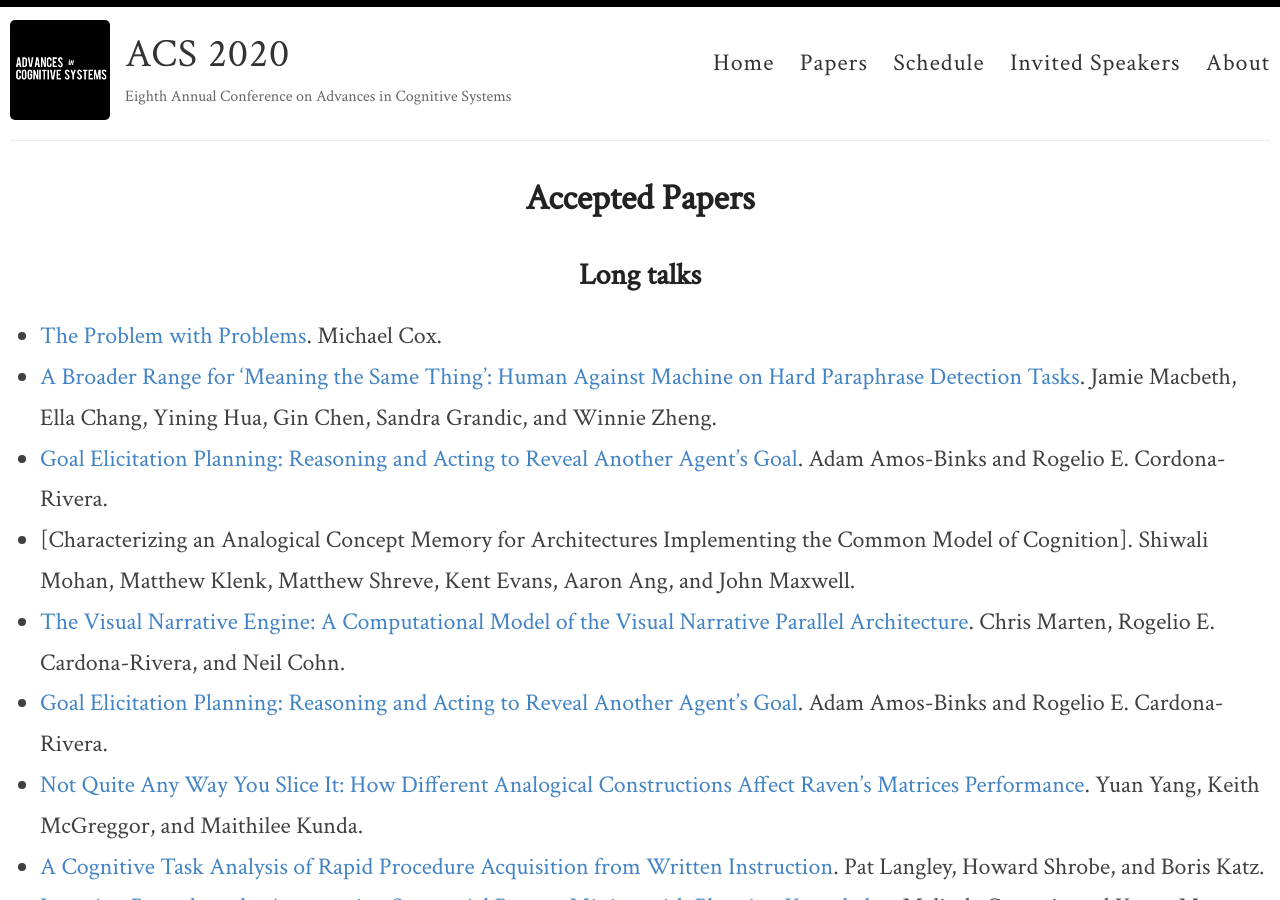
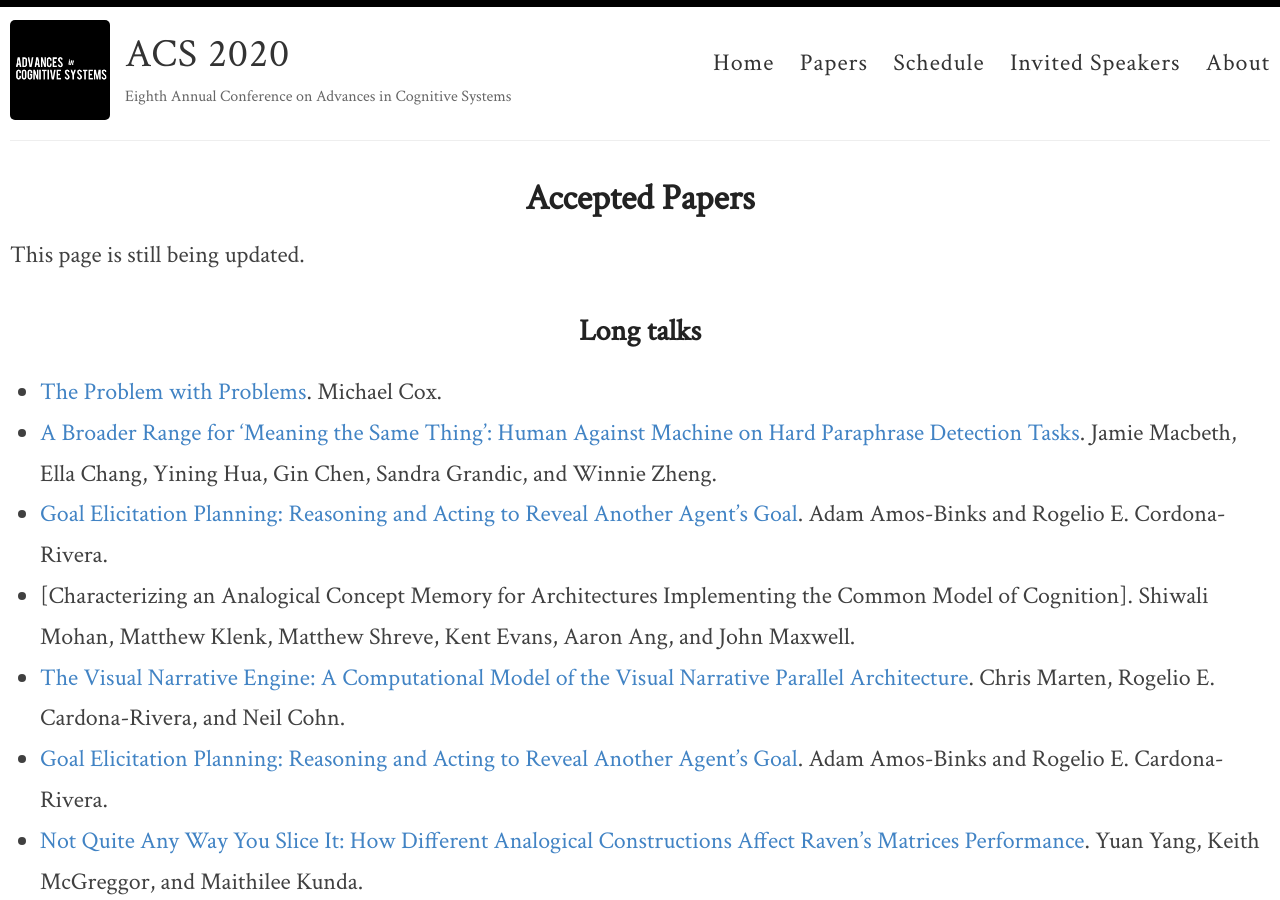
Before and after one commit to anna-reali/dc2021, a Jekyll site: the page built from _pages/papers.md, in a window 1280 px wide and 900 px high. Built offline with Jekyll 4.4.1, drawn with Linux system fonts in a browser that asks for light colours.

Commit message:
Update papers.md

```diff
--- a/_pages/papers.md
+++ b/_pages/papers.md
@@ -3,6 +3,7 @@ layout: page
 title: Accepted Papers
 permalink: /papers/
 ---
+This page is still being updated.
 
 ## Long talks
 - [The Problem with Problems]({{ site.baseurl }}/data/ACS2020_paper_1.pdf). Michael Cox.
```
